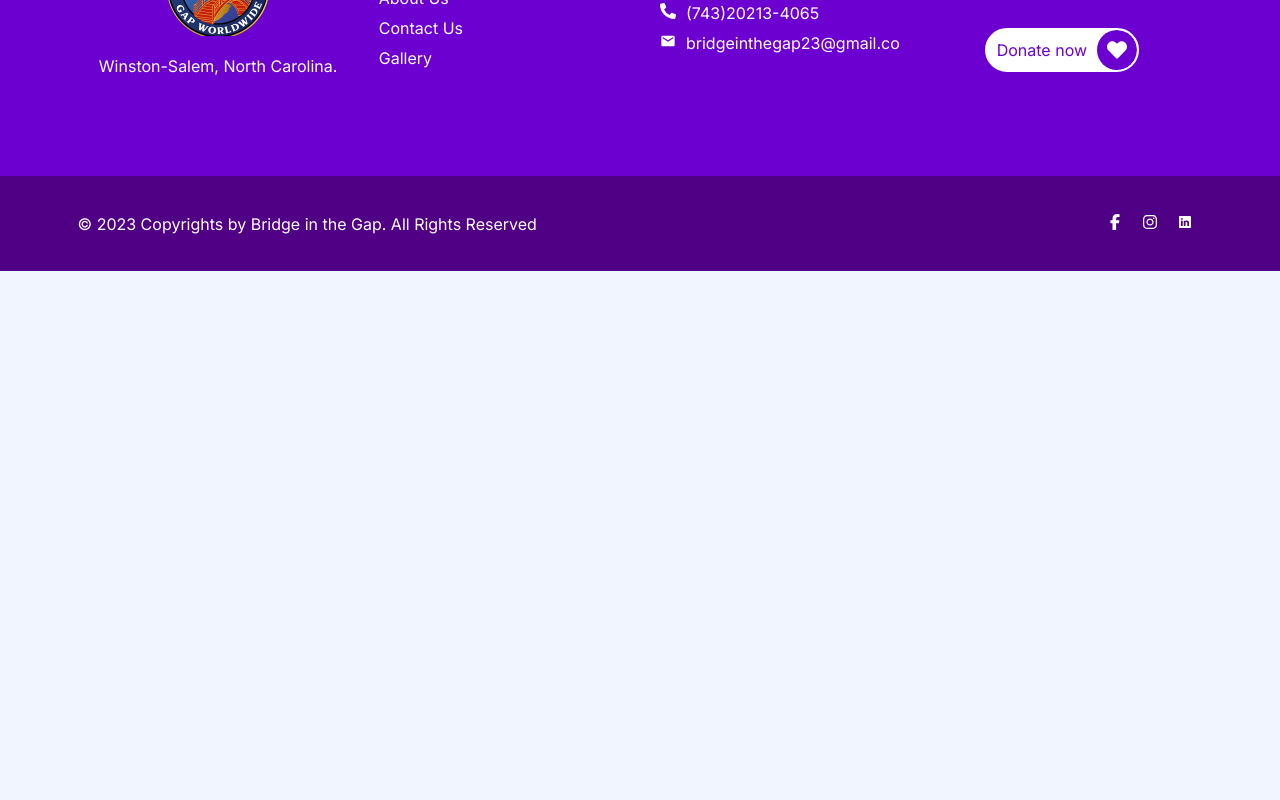
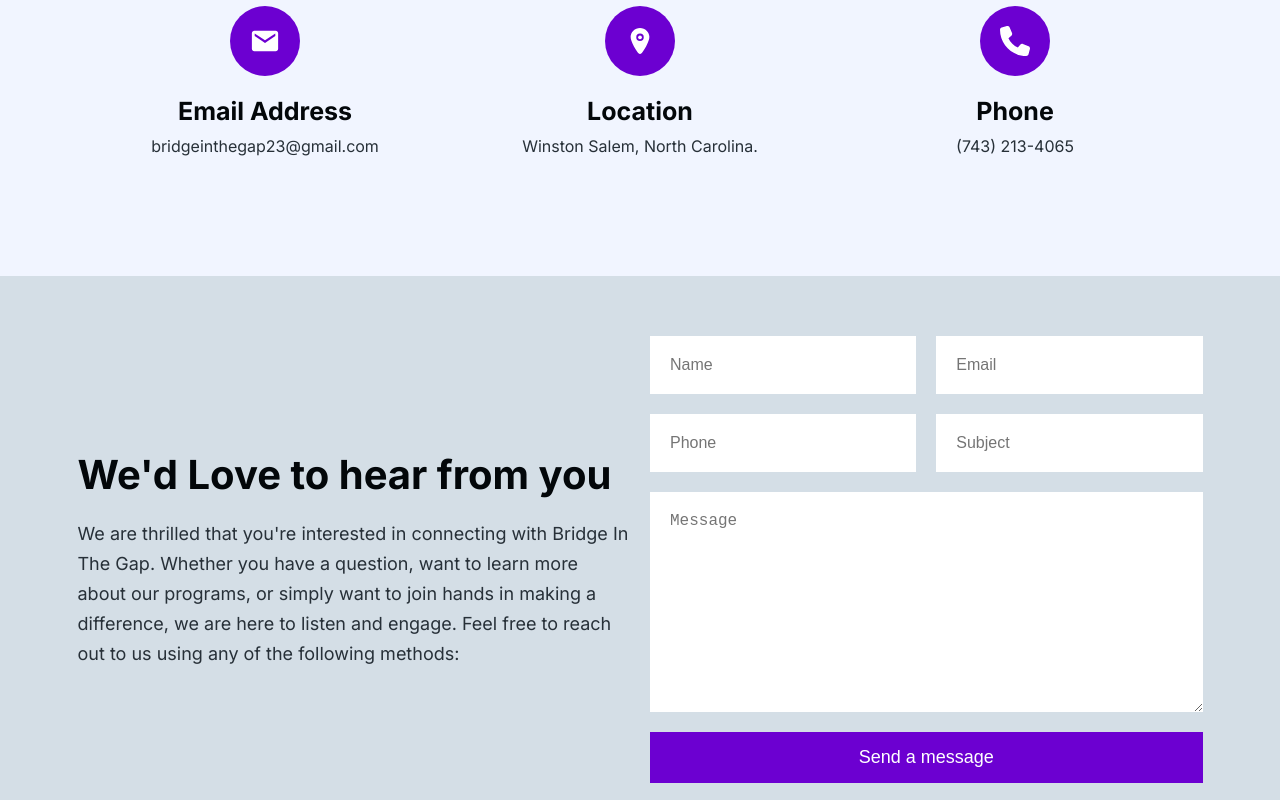
Before and after one commit to herdoycode/ghana, a Next.js app: page /contact in a window 1280 px wide. Shown: the part 300-1100 px from the top of the page. Before the commit the page ends 800 px from the top, so only its background shows below. Built offline with nearby package versions, Linux system fonts and the light colour scheme.

Commit message:
Complete Contact page

```diff
--- a/app/components/footer/Footer.tsx
+++ b/app/components/footer/Footer.tsx
@@ -20,13 +20,13 @@
               <h3>Quick Links</h3>
               <ul className="quick-links">
                 <li>
-                  <Link href="/">About Us</Link>
+                  <Link href="/about">About Us</Link>
                 </li>
                 <li>
-                  <Link href="/">Contact Us</Link>
+                  <Link href="/contact">Contact Us</Link>
                 </li>
                 <li>
-                  <Link href="/">Gallery</Link>
+                  <Link href="/gallery">Gallery</Link>
                 </li>
               </ul>
             </div>
--- /dev/null
+++ b/app/contact/ContactForm.tsx
@@ -0,0 +1,67 @@
+"use client";
+
+import { joiResolver } from "@hookform/resolvers/joi";
+import Joi from "joi";
+import { useForm } from "react-hook-form";
+
+const schema = Joi.object({
+  name: Joi.string().required(),
+  email: Joi.string()
+    .email({ tlds: { allow: false } })
+    .required(),
+  phone: Joi.string().required(),
+  subject: Joi.string().required(),
+  message: Joi.string().required(),
+});
+
+interface FormData {
+  name: string;
+  email: string;
+  phone: string;
+  subject: string;
+  message: string;
+}
+
+const ContactForm = () => {
+  const {
+    register,
+    handleSubmit,
+    formState: { errors },
+  } = useForm<FormData>({ resolver: joiResolver(schema) });
+  return (
+    <form onSubmit={handleSubmit((data) => console.log(data))}>
+      <div className="f-g">
+        <div>
+          <input {...register("name")} type="text" placeholder="Name" />
+          {errors.name && <p className="error"> {errors.name.message} </p>}
+        </div>
+        <div>
+          <input {...register("email")} type="email" placeholder="Email" />
+          {errors.email && <p className="error"> {errors.email.message} </p>}
+        </div>
+      </div>
+      <div className="f-g">
+        <div>
+          <input {...register("phone")} type="text" placeholder="Phone" />
+          {errors.phone && <p className="error"> {errors.phone.message} </p>}
+        </div>
+        <div>
+          <input {...register("subject")} type="text" placeholder="Subject" />
+          {errors.subject && (
+            <p className="error"> {errors.subject.message} </p>
+          )}
+        </div>
+      </div>
+      <textarea
+        {...register("message")}
+        placeholder="Message"
+        cols={1}
+        rows={10}
+      />
+      {errors.message && <p className="error"> {errors.message.message} </p>}
+      <button>Send a message</button>
+    </form>
+  );
+};
+
+export default ContactForm;
--- /dev/null
+++ b/app/contact/page.scss
@@ -0,0 +1,113 @@
+.contact-page {
+  .contact-info {
+    padding: 6rem 0rem;
+    .c-top {
+      text-align: center;
+      margin-bottom: 6rem;
+      h2 {
+        font-size: 4rem;
+      }
+      p {
+        font-size: 1.8rem;
+      }
+    }
+    .contact-items {
+      display: flex;
+      align-items: center;
+      justify-content: space-between;
+      .c-item {
+        flex: 1;
+        text-align: center;
+        display: flex;
+        align-items: center;
+        justify-content: center;
+        flex-direction: column;
+        .icon {
+          width: 7rem;
+          height: 7rem;
+          border-radius: 50%;
+          display: flex;
+          align-items: center;
+          justify-content: center;
+          background: var(--primary-color);
+          color: #fff;
+          font-size: 3rem;
+          margin-bottom: 2rem;
+        }
+        h3 {
+          font-size: 2.5rem;
+          margin-bottom: 1rem;
+        }
+      }
+      @media screen and (max-width: 768px) {
+        flex-direction: column;
+        gap: 5rem;
+      }
+    }
+  }
+  .contact-form {
+    margin-top: 6rem;
+    background: var(--bg-secondary);
+    padding: 6rem 0rem;
+
+    .c-form {
+      display: flex;
+      align-items: center;
+      .left {
+        flex: 1;
+        padding-right: 2rem;
+        h2 {
+          font-size: 4rem;
+          margin-bottom: 2rem;
+        }
+        p {
+          font-size: 1.8rem;
+          line-height: 3rem;
+        }
+        @media screen and (max-width: 900px) {
+          padding-right: 0rem;
+        }
+      }
+      .right {
+        flex: 1;
+        form {
+          display: flex;
+          flex-direction: column;
+          gap: 2rem;
+          .f-g {
+            width: 100%;
+            display: flex;
+            gap: 2rem;
+            div {
+              width: 100%;
+              input {
+                padding: 2rem;
+                width: 100%;
+                font-size: 1.6rem;
+                outline: none;
+                border: none;
+              }
+            }
+          }
+          textarea {
+            font-size: 1.6rem !important;
+            padding: 2rem;
+            outline: none;
+            border: none;
+          }
+          button {
+            padding: 1.5rem;
+            border-radius: 0rem;
+            background: var(--primary-color);
+            color: #fff;
+            font-size: 1.8rem;
+          }
+        }
+      }
+      @media screen and (max-width: 900px) {
+        flex-direction: column;
+        gap: 5rem;
+      }
+    }
+  }
+}
--- a/app/contact/page.tsx
+++ b/app/contact/page.tsx
@@ -1,7 +1,64 @@
-import React from "react";
+import { FaPhone } from "react-icons/fa6";
+import { IoMdMail } from "react-icons/io";
+import { IoLocation } from "react-icons/io5";
+import ContactForm from "./ContactForm";
+import "./page.scss";
 
 const ContactPage = () => {
-  return <div>ContactPage</div>;
+  return (
+    <div className="contact-page">
+      <div className="container">
+        <div className="contact-info">
+          <div className="c-top">
+            <h2>Contact Us</h2>
+            <p>Charity activities are taken place around the world.</p>
+          </div>
+          <div className="contact-items">
+            <div className="c-item">
+              <div className="icon">
+                <IoMdMail />
+              </div>
+              <h3>Email Address</h3>
+              <p>bridgeinthegap23@gmail.com</p>
+            </div>
+            <div className="c-item">
+              <div className="icon">
+                <IoLocation />
+              </div>
+              <h3>Location</h3>
+              <p>Winston Salem, North Carolina.</p>
+            </div>
+            <div className="c-item">
+              <div className="icon">
+                <FaPhone />
+              </div>
+              <h3>Phone</h3>
+              <p>(743) 213-4065</p>
+            </div>
+          </div>
+        </div>
+      </div>
+      <div className="contact-form">
+        <div className="container">
+          <div className="c-form">
+            <div className="left">
+              <h2>We&apos;d Love to hear from you</h2>
+              <p>
+                We are thrilled that you&apos;re interested in connecting with
+                Bridge In The Gap. Whether you have a question, want to learn
+                more about our programs, or simply want to join hands in making
+                a difference, we are here to listen and engage. Feel free to
+                reach out to us using any of the following methods:
+              </p>
+            </div>
+            <div className="right">
+              <ContactForm />
+            </div>
+          </div>
+        </div>
+      </div>
+    </div>
+  );
 };
 
 export default ContactPage;
--- a/package.json
+++ b/package.json
@@ -9,11 +9,14 @@
     "lint": "next lint"
   },
   "dependencies": {
+    "@hookform/resolvers": "^3.3.4",
     "framer-motion": "^10.18.0",
+    "joi": "^17.12.0",
     "next": "14.0.4",
     "popmotion": "^11.0.5",
     "react": "^18",
     "react-dom": "^18",
+    "react-hook-form": "^7.49.3",
     "react-icons": "^5.0.1",
     "sass": "^1.69.7"
   },
```
Also changed, not shown: 1 other file (tests, documents, lock files or other folders).
